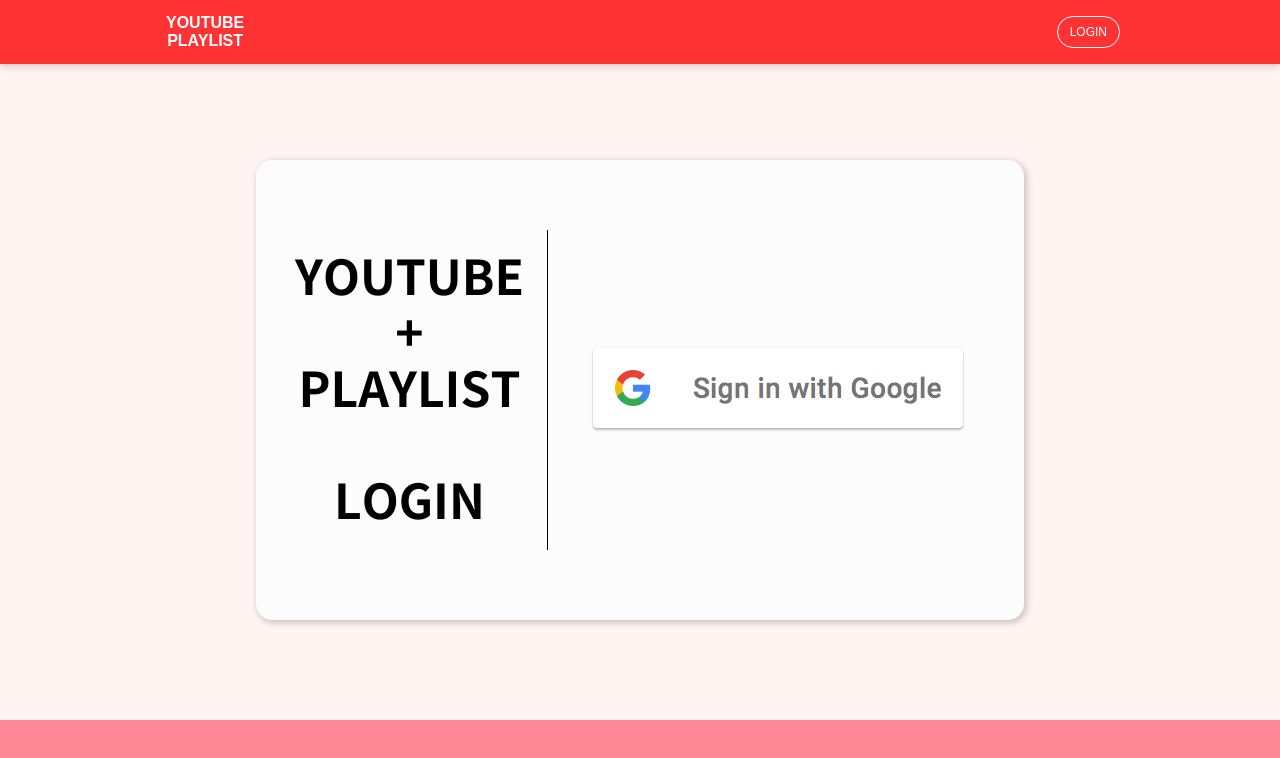
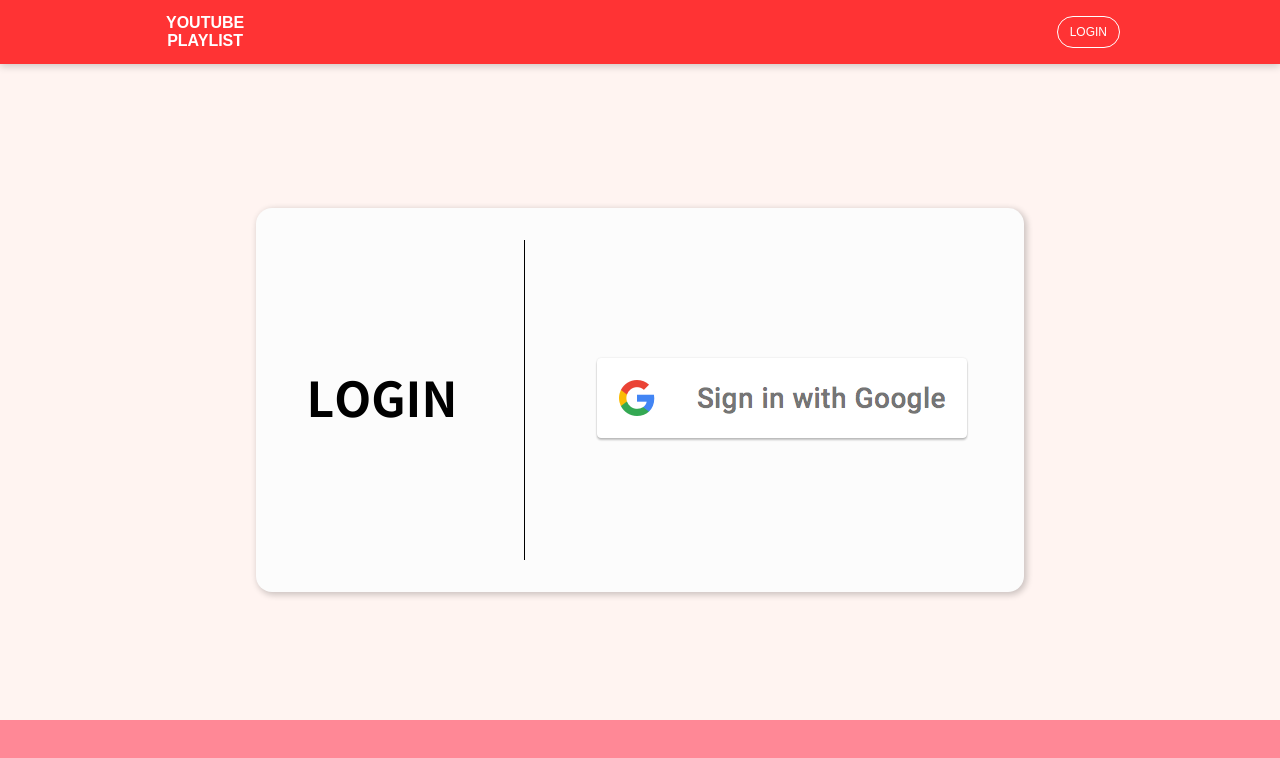
Before and after one commit to alskfl222/youtube_playlist, a React (Create React App) app in the folder client/: page /login in a window 1280 px wide. Shown: the top 758 px of the page. Built offline with nearby package versions, Linux system fonts and the light colour scheme; no server answers.

Commit message:
로그인 & 목록 관리 페이지 UI

```diff
--- a/client/src/components/ControlList.tsx
+++ b/client/src/components/ControlList.tsx
@@ -75,11 +75,13 @@
 
   input {
     width: 5%;
+    min-width: 20px;
     transform: scale(1.5);
     cursor: pointer;
   }
   img {
     width: 20%;
+    min-width: 96px;
     padding: 1rem;
     border-radius: 4px;
     object-fit: contain;
@@ -100,6 +102,7 @@
   }
   button {
     width: 7.5%;
+    min-width: 32px;
     display: flex;
     justify-content: center;
     align-items: center;
--- a/client/src/pages/Login.tsx
+++ b/client/src/pages/Login.tsx
@@ -7,15 +7,19 @@
 import GoogleLoginPressed from '../images/btn_google_signin_light_pressed_web@2x.png';
 
 const Container = styled.div`
-  height: 540px;
+  height: calc(100vh - 10rem);
   display: flex;
   justify-content: center;
+  align-items: center;
 `;
 
 const BorderBox = styled.div`
   width: 100%;
+  height: auto;
+  padding: 3rem;
   display: flex;
   flex-direction: column;
+  justify-content: space-evenly;
   align-items: center;
   background-color: #fcfcfc;
   border-radius: 1rem;
@@ -24,12 +28,10 @@
   img {
     max-width: 100%;
     height: auto;
-    padding: 0 1rem;
   }
 
   @media ${Device.tablet} {
     width: 768px;
-    margin-top: 5rem;
     padding: 2rem;
     flex-direction: row;
     justify-content: space-evenly;
@@ -57,7 +59,7 @@
 const VerticalLine = styled.div`
   display: none;
   height: 320px;
-  margin: 0 1rem;
+  margin: 0 3rem;
   border-right: 1px solid black;
 
   @media ${Device.tablet} {
@@ -79,11 +81,6 @@
     <Container>
       <BorderBox>
         <Title>
-          YOUTUBE
-          <br />+<br />
-          PLAYLIST
-          <br />
-          <br />
           LOGIN
         </Title>
         <HorizonLine />
```
